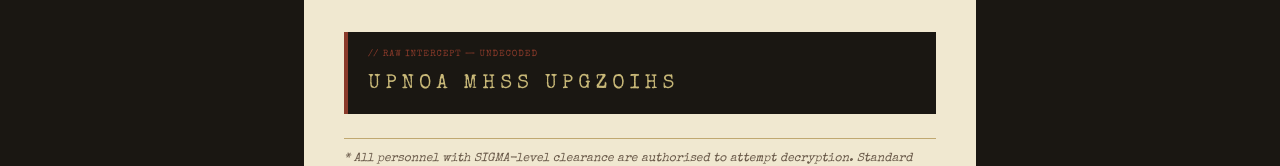
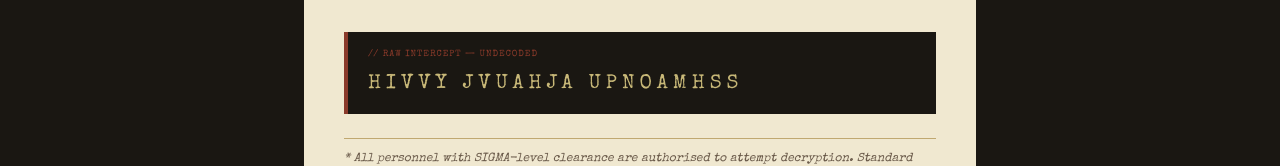
Before and after one commit to gomisroca/mystery, a Next.js app: page /static/files/declassified in a window 1280 px wide. Shown: the part 579-745 px from the top of the page. Built offline with nearby package versions, Linux system fonts and the light colour scheme.

Commit message:
fix puzzles

```diff
--- a/src/app/(puzzles)/(puzzle-1)/static/files/declassified/page.tsx
+++ b/src/app/(puzzles)/(puzzle-1)/static/files/declassified/page.tsx
@@ -106,7 +106,7 @@ export default async function DeclassifiedPage() {
               // RAW INTERCEPT — UNDECODED
             </p>
             <p className="text-[#c8b878] text-xl tracking-[0.25em]">
-              UPNOA MHSS UPGZOIHS
+              HIVVY JVUAHJA UPNOAMHSS
             </p>
           </div>
 
--- a/src/app/(puzzles)/(puzzle-2)/nightfall/page.tsx
+++ b/src/app/(puzzles)/(puzzle-2)/nightfall/page.tsx
@@ -169,7 +169,7 @@ export default async function NightfallPage() {
                   textAnchor="middle"
                   fontWeight="bold"
                 >
-                  8
+                  08
                 </text>
                 <rect
                   x="2"
```
